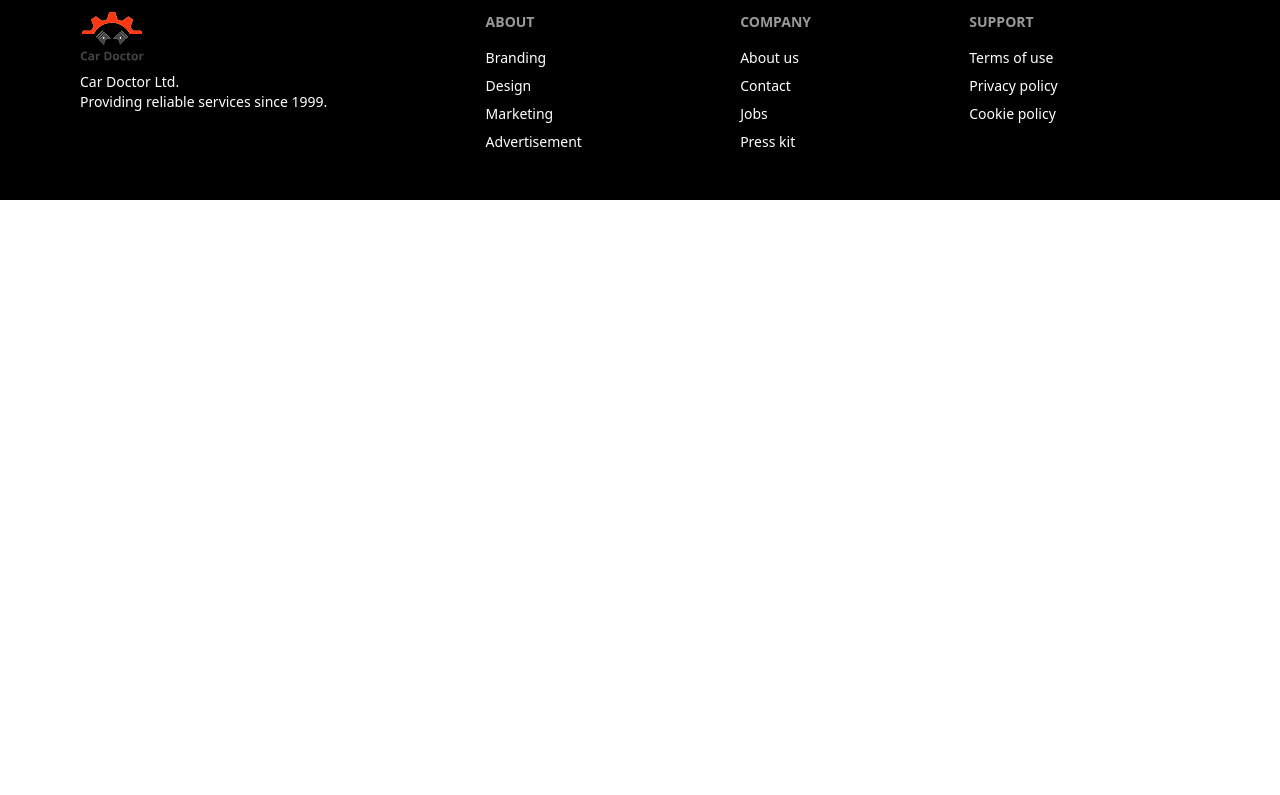
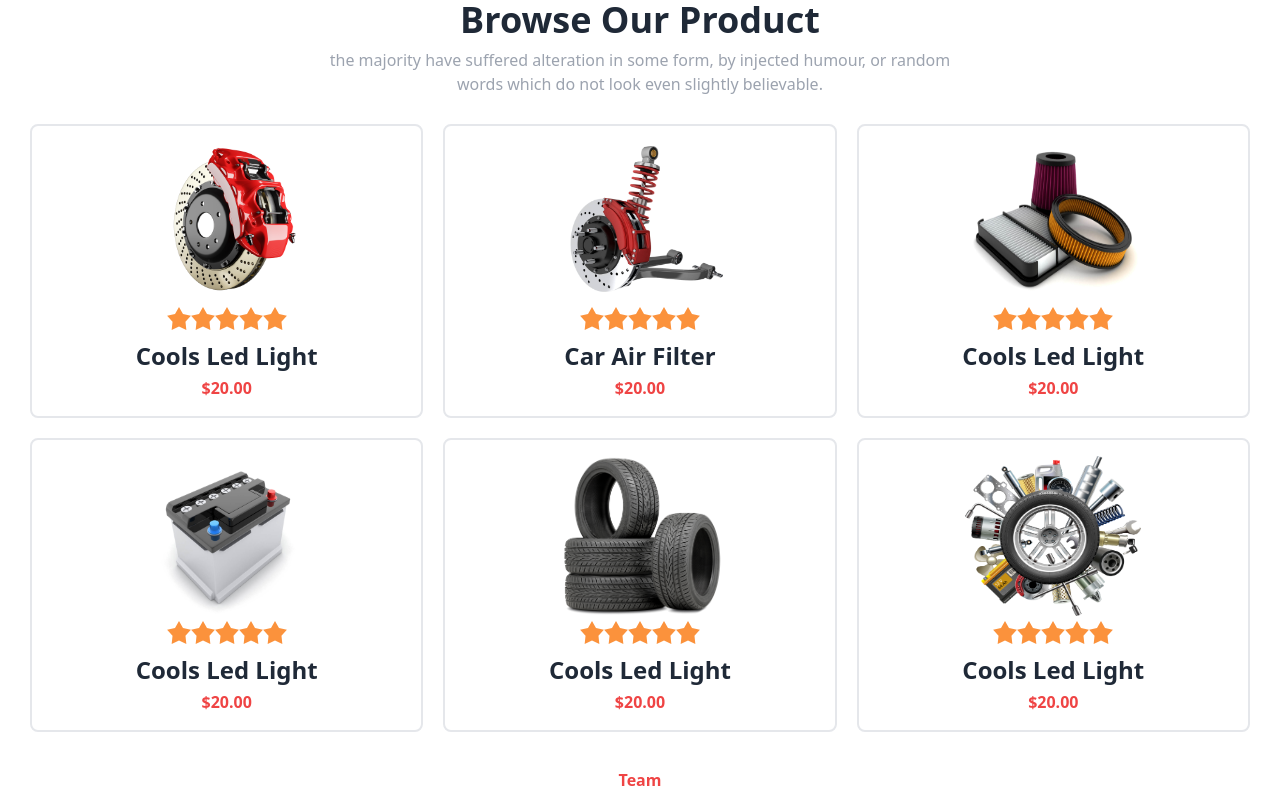
Before and after one commit to cssmh/car-doctor-client, a React (Vite) app: page / in a window 1280 px wide. Shown: the part 2065-2860 px from the top of the page. Before the commit the page ends 2265 px from the top, so only its background shows below. Built offline with nearby package versions, Linux system fonts and the light colour scheme; no server answers.

Commit message:
our team and our product section added

```diff
--- a/src/Component/Home/Home.jsx
+++ b/src/Component/Home/Home.jsx
@@ -1,6 +1,8 @@
 import AboutUs from "../../HomeComponent/AboutUs/AboutUs";
 import Banner from "../../HomeComponent/Banner/Banner";
+import Product from "../../HomeComponent/Product/Product";
 import Services from "../../HomeComponent/Services/Services";
+import Team from "../../HomeComponent/Team/Team";
 
 const Home = () => {
     return (
@@ -8,6 +10,8 @@ const Home = () => {
             <Banner></Banner>
             <AboutUs></AboutUs>
             <Services></Services>
+            <Product></Product>
+            <Team></Team>
         </div>
     );
 };
--- /dev/null
+++ b/src/HomeComponent/Product/Product.jsx
@@ -0,0 +1,214 @@
+import product1 from "../../assets/images/products/1.png";
+import product2 from "../../assets/images/products/2.png";
+import product3 from "../../assets/images/products/3.png";
+import product4 from "../../assets/images/products/4.png";
+import product5 from "../../assets/images/products/5.png";
+import product6 from "../../assets/images/products/6.png";
+const Product = () => {
+  return (
+    <div className="my-9">
+      <p className="text-center text-red-500 font-semibold">Popular Products</p>
+      <h1 className="text-center font-semibold text-4xl">Browse Our Product</h1>
+      <p className="text-center my-2 text-gray-400">
+        the majority have suffered alteration in some form, by injected humour,
+        or random<br></br> words which do not look even slightly believable.{" "}
+      </p>
+      <div className="grid grid-cols-1 md:grid-cols-2 lg:grid-cols-3 gap-5 mt-7">
+        <div className="space-y-1 p-4 border-2 rounded-lg text-center mx-2 lg:mx-0">
+          <img src={product1} className="rounded-lg lg:w-44 lg:h-40 mx-auto" alt="" />
+          <div className="rating">
+            <input
+              type="radio"
+              name="rating-2"
+              className="mask mask-star-2 bg-orange-400"
+            />
+            <input
+              type="radio"
+              name="rating-2"
+              className="mask mask-star-2 bg-orange-400"
+            />
+            <input
+              type="radio"
+              name="rating-2"
+              className="mask mask-star-2 bg-orange-400"
+            />
+            <input
+              type="radio"
+              name="rating-2"
+              className="mask mask-star-2 bg-orange-400"
+            />
+            <input
+              type="radio"
+              name="rating-2"
+              className="mask mask-star-2 bg-orange-400"
+            />
+          </div>
+          <h1 className="font-semibold text-2xl">Cools Led Light</h1>
+          <p className="font-semibold text-red-500">$20.00</p>
+        </div>
+        <div className="space-y-1 p-4 border-2 rounded-lg text-center mx-2 lg:mx-0">
+          <img src={product2} className="rounded-lg lg:w-44 lg:h-40 mx-auto" alt="" />
+          <div className="rating">
+            <input
+              type="radio"
+              name="rating-2"
+              className="mask mask-star-2 bg-orange-400"
+            />
+            <input
+              type="radio"
+              name="rating-2"
+              className="mask mask-star-2 bg-orange-400"
+            />
+            <input
+              type="radio"
+              name="rating-2"
+              className="mask mask-star-2 bg-orange-400"
+            />
+            <input
+              type="radio"
+              name="rating-2"
+              className="mask mask-star-2 bg-orange-400"
+            />
+            <input
+              type="radio"
+              name="rating-2"
+              className="mask mask-star-2 bg-orange-400"
+            />
+          </div>
+          <h1 className="font-semibold text-2xl">Car Air Filter</h1>
+          <p className="font-semibold text-red-500">$20.00</p>
+        </div>
+        <div className="space-y-1 p-4 border-2 rounded-lg text-center mx-2 lg:mx-0">
+          <img src={product3} className="rounded-lg lg:w-44 lg:h-40 mx-auto" alt="" />
+          <div className="rating">
+            <input
+              type="radio"
+              name="rating-2"
+              className="mask mask-star-2 bg-orange-400"
+            />
+            <input
+              type="radio"
+              name="rating-2"
+              className="mask mask-star-2 bg-orange-400"
+            />
+            <input
+              type="radio"
+              name="rating-2"
+              className="mask mask-star-2 bg-orange-400"
+            />
+            <input
+              type="radio"
+              name="rating-2"
+              className="mask mask-star-2 bg-orange-400"
+            />
+            <input
+              type="radio"
+              name="rating-2"
+              className="mask mask-star-2 bg-orange-400"
+            />
+          </div>
+          <h1 className="font-semibold text-2xl">Cools Led Light</h1>
+          <p className="font-semibold text-red-500">$20.00</p>
+        </div>
+        <div className="space-y-1 p-4 border-2 rounded-lg text-center mx-2 lg:mx-0">
+          <img src={product4} className="rounded-lg lg:w-44 lg:h-40 mx-auto" alt="" />
+          <div className="rating">
+            <input
+              type="radio"
+              name="rating-2"
+              className="mask mask-star-2 bg-orange-400"
+            />
+            <input
+              type="radio"
+              name="rating-2"
+              className="mask mask-star-2 bg-orange-400"
+            />
+            <input
+              type="radio"
+              name="rating-2"
+              className="mask mask-star-2 bg-orange-400"
+            />
+            <input
+              type="radio"
+              name="rating-2"
+              className="mask mask-star-2 bg-orange-400"
+            />
+            <input
+              type="radio"
+              name="rating-2"
+              className="mask mask-star-2 bg-orange-400"
+            />
+          </div>
+          <h1 className="font-semibold text-2xl">Cools Led Light</h1>
+          <p className="font-semibold text-red-500">$20.00</p>
+        </div>
+        <div className="space-y-1 p-4 border-2 rounded-lg text-center mx-2 lg:mx-0">
+          <img src={product5} className="rounded-lg lg:w-44 lg:h-40 mx-auto" alt="" />
+          <div className="rating">
+            <input
+              type="radio"
+              name="rating-2"
+              className="mask mask-star-2 bg-orange-400"
+            />
+            <input
+              type="radio"
+              name="rating-2"
+              className="mask mask-star-2 bg-orange-400"
+            />
+            <input
+              type="radio"
+              name="rating-2"
+              className="mask mask-star-2 bg-orange-400"
+            />
+            <input
+              type="radio"
+              name="rating-2"
+              className="mask mask-star-2 bg-orange-400"
+            />
+            <input
+              type="radio"
+              name="rating-2"
+              className="mask mask-star-2 bg-orange-400"
+            />
+          </div>
+          <h1 className="font-semibold text-2xl">Cools Led Light</h1>
+          <p className="font-semibold text-red-500">$20.00</p>
+        </div>
+        <div className="space-y-1 p-4 border-2 rounded-lg text-center mx-2 lg:mx-0">
+          <img src={product6} className="rounded-lg lg:w-44 lg:h-40 mx-auto" alt="" />
+          <div className="rating">
+            <input
+              type="radio"
+              name="rating-2"
+              className="mask mask-star-2 bg-orange-400"
+            />
+            <input
+              type="radio"
+              name="rating-2"
+              className="mask mask-star-2 bg-orange-400"
+            />
+            <input
+              type="radio"
+              name="rating-2"
+              className="mask mask-star-2 bg-orange-400"
+            />
+            <input
+              type="radio"
+              name="rating-2"
+              className="mask mask-star-2 bg-orange-400"
+            />
+            <input
+              type="radio"
+              name="rating-2"
+              className="mask mask-star-2 bg-orange-400"
+            />
+          </div>
+          <h1 className="font-semibold text-2xl">Cools Led Light</h1>
+          <p className="font-semibold text-red-500">$20.00</p>
+        </div>
+      </div>
+    </div>
+  );
+};
+
+export default Product;
--- /dev/null
+++ b/src/HomeComponent/Team/Team.jsx
@@ -0,0 +1,34 @@
+import team1 from "../../assets/images/team/1.jpg";
+import team2 from "../../assets/images/team/2.jpg";
+import team3 from "../../assets/images/team/3.jpg";
+const Team = () => {
+  return (
+    <div className="mb-10">
+      <p className="text-center text-red-500 font-semibold">Team</p>
+      <h1 className="text-center font-semibold text-4xl">Meet Our Team</h1>
+      <p className="text-center my-2 text-gray-400">
+        the majority have suffered alteration in some form, by injected humour,
+        <br></br> or random words which do not look even slightly believable.
+      </p>
+      <div className="grid grid-cols-1 md:grid-cols-2 lg:grid-cols-3 gap-5 mt-7">
+        <div className="space-y-1 p-4 border-2 rounded-lg text-center mx-2 lg:mx-0">
+          <img src={team1} className="rounded-lg" alt="" />
+          <h1 className="font-semibold text-xl">Car Engine Plug</h1>
+          <p className="font-semibold text-gray-400">Engine Expert</p>
+        </div>
+        <div className="space-y-1 p-4 border-2 rounded-lg text-center mx-2 lg:mx-0">
+          <img src={team2} className="rounded-lg" alt="" />
+          <h1 className="font-semibold text-xl">Car Engine Plug</h1>
+          <p className="font-semibold text-gray-400">Engine Expert</p>
+        </div>
+        <div className="space-y-1 p-4 border-2 rounded-lg text-center mx-2 lg:mx-0">
+          <img src={team3} className="rounded-lg" alt="" />
+          <h1 className="font-semibold text-xl">Car Engine Plug</h1>
+          <p className="font-semibold text-gray-400">Engine Expert</p>
+        </div>
+      </div>
+    </div>
+  );
+};
+
+export default Team;
```
Also changed, not shown: src/assets/icons/Group 38729.svg (deleted).
